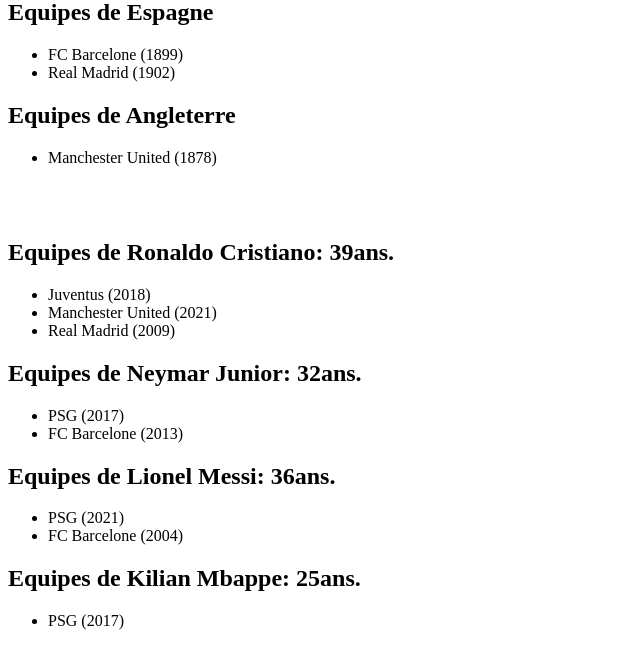
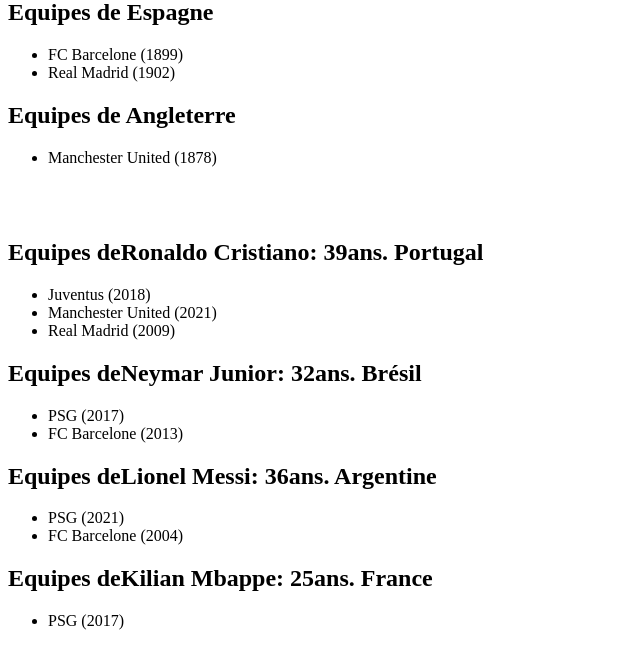
Before and after one commit to Hafida3412/POO_Football, a PHP site: page / in a window 1280 px wide. Shown: the part 666-1312 px from the top of the page, without its empty margins (0-640 px from the left). Run offline with PHP 8.4, Linux system fonts and the light colour scheme.

Commit message:
Ajour du pays dans affichage des équipes d'un joueur

```diff
--- a/classes/Joueur.php
+++ b/classes/Joueur.php
@@ -7,13 +7,14 @@ private string $nom;
 private string $prenom;
 private DateTime $dateNaissance;
 private array $contrats;
+private Pays $pays;
 
-public function __construct(string $nom, string $prenom, string $dateNaissance){
+public function __construct(string $nom, string $prenom, string $dateNaissance, Pays $pays){
     $this->nom = $nom;
     $this->prenom = $prenom;
     $this->dateNaissance = new DateTime($dateNaissance);
     $this->contrats = [];
-
+    $this->pays = $pays;
 
     /*$this->equipe->addJoueur($this);/*à chaque fois que je vais créer un joueur,
 il va se rajouter dans l'équipe*/
@@ -91,7 +92,7 @@ public function addContrat(Contrat $contrat){
 
 //Affichage des équipes d'un joueur
 public function afficherEquipes(){
-    $result = "<h2> Equipes de $this</h2><ul>";
+    $result = "<h2> Equipes de". $this. " ". $this->getPays(). "</h2><ul>";
     foreach($this->contrats as $contrat){
     $result .= "<li>".$contrat->getEquipe()->getNom()." (". $contrat->getAnnee_debut_saison().")"."</li>";
     }
@@ -100,7 +101,17 @@ public function afficherEquipes(){
     return $result;
 }
 
+public function getPays()
+{
+    return $this->pays;
+}
 
+public function setPays($pays)
+{
+    $this->pays = $pays;
+
+    return $this;
+}
 public function __toString(){
     return $this->nom."  ".$this->prenom . ": ". $age = date_diff(new DateTime(), $this->getDateNaissance())->y. "ans.";
 }
--- a/index.php
+++ b/index.php
@@ -13,24 +13,28 @@ $Italie = new Pays("Italie");
 $France = new Pays("France");
 $Espagne = new Pays("Espagne");
 $Angleterre = new Pays("Angleterre");
+$Portugal = new Pays("Portugal");
+$Argentine = new Pays("Argentine");
+$Bresil = new Pays("Brésil");
 
 $Juventus = new Equipe( "Juventus", "1897-11-05", $Italie); // -> [] correspond au tableau des joueurs
-$Ronaldo = new Joueur("Ronaldo"," Cristiano", "1985-02-05");
+$Ronaldo = new Joueur("Ronaldo"," Cristiano", "1985-02-05", $Portugal);
 
 $Psg = new Equipe("PSG", 1970, $France);
-$Messi = new Joueur("Lionel", "Messi", "1987-06-24");
-$Mbappe = new Joueur("Kilian", "Mbappe", "1998-12-20");
+$Messi = new Joueur("Lionel", "Messi", "1987-06-24", $Argentine);
+$Mbappe = new Joueur("Kilian", "Mbappe", "1998-12-20", $France);
 
 $Barcelone = new Equipe("FC Barcelone", "1899", $Espagne);
-$Neymar = new Joueur("Neymar", "Junior","1992-02-05");
+$Neymar = new Joueur("Neymar", "Junior","1992-02-05", $Bresil);
 
 $Rcs = new Equipe("Racing Club Stras", "1906-01-01", $France);
-$Gameiro = new Joueur("Kevin", "Gameiro", "1987-05-09");
+$Gameiro = new Joueur("Kevin", "Gameiro", "1987-05-09", $France);
 
 $Manchester = new Equipe("Manchester United", "1878-05-11", $Angleterre);
-$Rashford = new Joueur("Marcus", "Rashford", "1997-10-31");
+$Rashford = new Joueur("Marcus", "Rashford", "1997-10-31", $Angleterre);
 
 $RealMadrid = new Equipe("Real Madrid", "1902-11-06", $Espagne);
+
 
 
 $c1 = new Contrat($Psg, $Messi, "2021-01-03");
```
